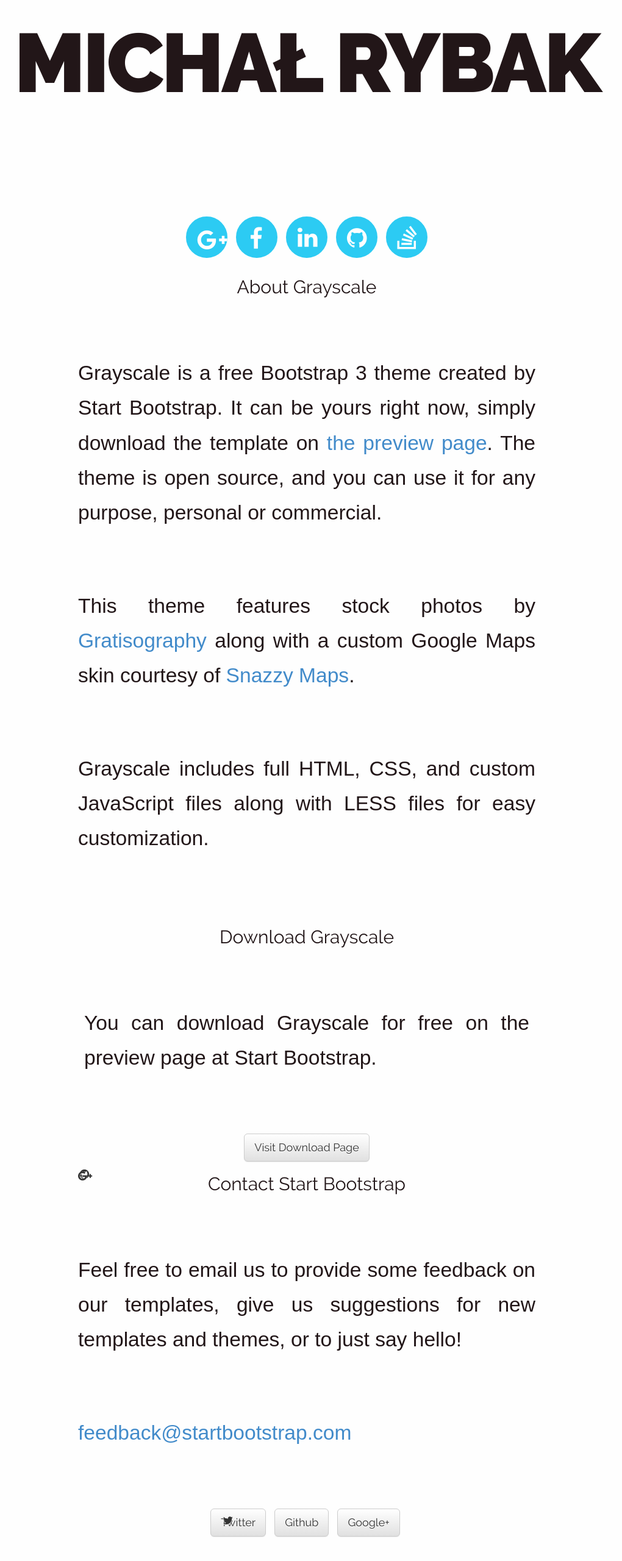
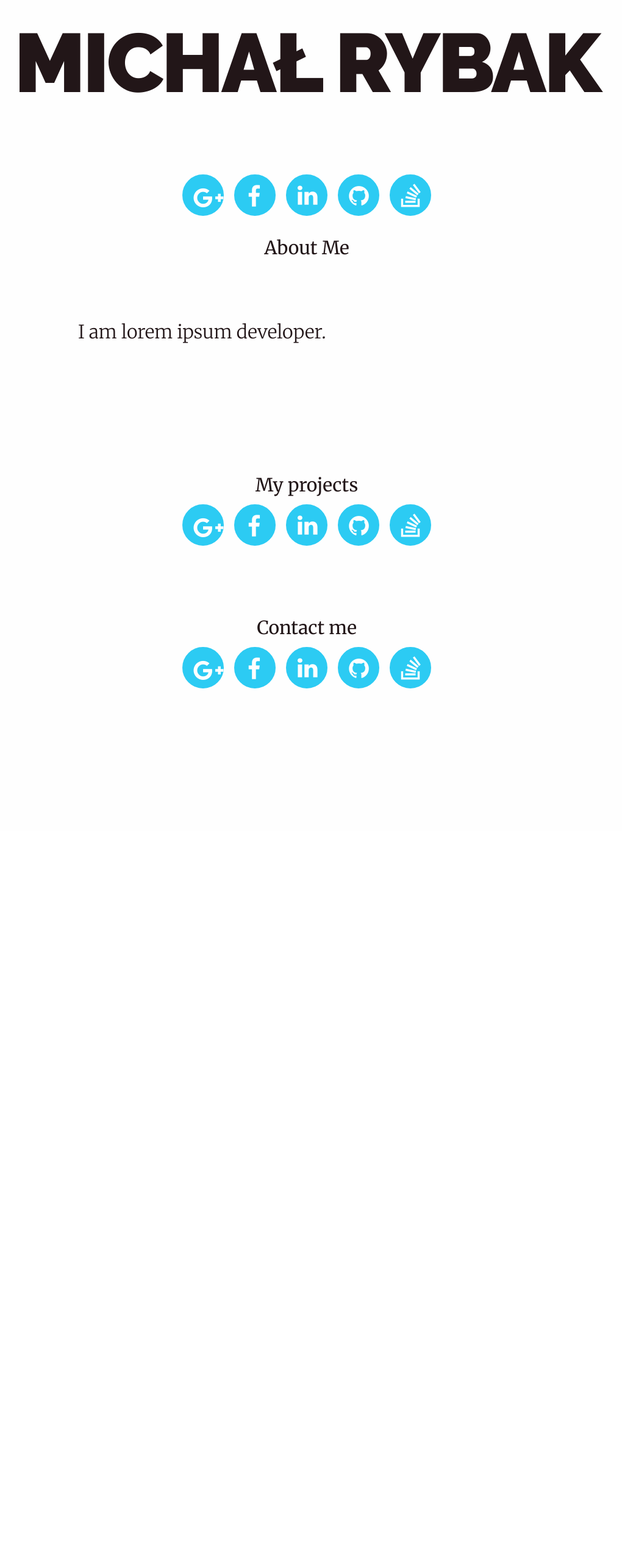
Before and after one commit to mrybak/mrybak.pl, a plain HTML site: page index.html in a window 1280 px wide. Shown: the part 82-2642 px from the top of the page at 61% size, without its empty margins (137-1157 px from the left). After the commit the page ends 1445 px from the top, so only its background shows below. Drawn offline with nearby package versions, Linux system fonts and the light colour scheme.

Commit message:
improved navbar behaviour

```diff
--- a/css/main.css
+++ b/css/main.css
@@ -1,11 +1,16 @@
 html, body {
     height: 100%;
-    font-family: 'Raleway', sans-serif;
     color: #221618;
     font-size: 16px;
 }
 
+body {
+    font-family: 'Merriweather', serif;
+    font-size: 1.9rem;
+}
+
 h1 {
+    font-family: 'Raleway',  sans-serif;
     font-size: 8.5rem;
     letter-spacing: -4px;
     text-transform: uppercase;
@@ -38,8 +43,6 @@ h1 {
 }
 
 p {
-    font-family: 'Merriweather', sans-serif;
-    font-size: 2.1rem;
     font-weight: 300;
     text-align: justify;
     line-height: 1.7;
@@ -139,7 +142,7 @@ i {
     border-bottom: 1px solid rgba(255, 255, 255, .3);
     text-transform: uppercase;
     font-family: 'Raleway', sans-serif;
-    background-color: #000;
+    background-color: #fdfdfd;
     font-weight: 900;
     font-size: 1.2rem;
 }
@@ -198,7 +201,11 @@ i {
 
     .top-nav-collapse {
         padding: 0;
-        background-color: #000;
+        background-color: #2ccbf3;
+    }
+
+    .top-nav-collapse a {
+        color: #fefefe;
     }
 
     .navbar-custom.top-nav-collapse {
--- a/index.html
+++ b/index.html
@@ -11,6 +11,7 @@
     <![endif]-->
     <link rel="stylesheet" href="css/bootstrap.min.css">
     <link rel="stylesheet" href="css/bootstrap-theme.min.css">
+    <link href='http://fonts.googleapis.com/css?family=Merriweather:400,300' rel='stylesheet' type='text/css'>
     <link href="//maxcdn.bootstrapcdn.com/font-awesome/4.2.0/css/font-awesome.min.css" rel="stylesheet">
     <link rel="stylesheet" href="css/fonts.css">
     <link rel="stylesheet" href="css/main.css">
@@ -36,7 +37,7 @@
                         <a class="page-scroll" href="#about">About</a>
                     </li>
                     <li>
-                        <a class="page-scroll" href="#download">Download</a>
+                        <a class="page-scroll" href="#projects">Projects</a>
                     </li>
                     <li>
                         <a class="page-scroll" href="#contact">Contact</a>
@@ -47,10 +48,10 @@
         </div>
         <!-- /.container -->
     </nav>
+
+    <section id="intro">
         <div class="row">
-
             <div class="col-lg-12 text-center v-center">
-
                 <h1 class="font-900">Michał Rybak</h1>
 
                 <!--<p class="lead font-100">
@@ -61,87 +62,70 @@
                      <a href="projects.html">projects</a>
                      <a href="blog.html">blog</a>
                  </p>-->
-
-            <br><br><br>
             </div>
-
         </div>
 
         <div class="row">
-
             <div class="col-lg-12 text-center v-center">
                 <a class="social-link" target="_blank" href="https://plus.google.com/+Micha%C5%82Rybak92"><i
                         class="fa fa-google-plus"></i></a>
                 <a class="social-link" target="_blank" href="https://www.facebook.com/superbybak"><i
                         class="fa fa-facebook"></i></a>
-            <a class="social-link" target="_blank" href="https://www.linkedin.com/pub/micha%C5%82-rybak/41/b2/8a2"><i
+                <a class="social-link" target="_blank"
+                   href="https://www.linkedin.com/pub/micha%C5%82-rybak/41/b2/8a2"><i
                         class="fa fa-linkedin"></i></a>
                 <a class="social-link" target="_blank" href="https://github.com/mrybak"><i class="fa fa-github"></i></a>
-            <a class="social-link" target="_blank" href="http://stackoverflow.com/users/1995170/micha%C5%82-rybak"><i
+                <a class="social-link" target="_blank"
+                   href="http://stackoverflow.com/users/1995170/micha%C5%82-rybak"><i
                         class="fa fa-stack-overflow"></i></a>
             </div>
-
         </div>
+    </section>
 
     <section id="about" class="container content-section text-center">
         <div class="row">
             <div class="col-lg-8 col-lg-offset-2">
-                <h2>About Grayscale</h2>
+                <h2>About Me</h2>
 
-                <p>Grayscale is a free Bootstrap 3 theme created by Start Bootstrap. It can be yours right now, simply
-                    download the template on <a href="http://startbootstrap.com/template-overviews/grayscale/">the
-                        preview page</a>. The theme is open source, and you can use it for any purpose, personal or
-                    commercial.</p>
-
-                <p>This theme features stock photos by <a href="http://gratisography.com/">Gratisography</a> along with
-                    a custom Google Maps skin courtesy of <a href="http://snazzymaps.com/">Snazzy Maps</a>.</p>
-
-                <p>Grayscale includes full HTML, CSS, and custom JavaScript files along with LESS files for easy
-                    customization.</p>
+                <p>I am lorem ipsum developer.</p>
             </div>
         </div>
     </section>
 
-    <!-- Download Section -->
-    <section id="download" class="content-section text-center">
-        <div class="download-section">
-            <div class="container">
-                <div class="col-lg-8 col-lg-offset-2">
-                    <h2>Download Grayscale</h2>
-
-                    <p>You can download Grayscale for free on the preview page at Start Bootstrap.</p>
-                    <a href="http://startbootstrap.com/template-overviews/grayscale/" class="btn btn-default btn-lg">Visit
-                        Download Page</a>
-                </div>
+    <section id="projects" class="content-section text-center">
+       <div class="row">
+            <div class="col-lg-12 text-center v-center">
+                <h2>My projects</h2>
+                <a class="social-link" target="_blank" href="https://plus.google.com/+Micha%C5%82Rybak92"><i
+                        class="fa fa-google-plus"></i></a>
+                <a class="social-link" target="_blank" href="https://www.facebook.com/superbybak"><i
+                        class="fa fa-facebook"></i></a>
+                <a class="social-link" target="_blank"
+                   href="https://www.linkedin.com/pub/micha%C5%82-rybak/41/b2/8a2"><i
+                        class="fa fa-linkedin"></i></a>
+                <a class="social-link" target="_blank" href="https://github.com/mrybak"><i class="fa fa-github"></i></a>
+                <a class="social-link" target="_blank"
+                   href="http://stackoverflow.com/users/1995170/micha%C5%82-rybak"><i
+                        class="fa fa-stack-overflow"></i></a>
             </div>
         </div>
     </section>
 
-    <!-- Contact Section -->
     <section id="contact" class="container content-section text-center">
       <div class="row">
-            <div class="col-lg-8 col-lg-offset-2">
-                <h2>Contact Start Bootstrap</h2>
-
-                <p>Feel free to email us to provide some feedback on our templates, give us suggestions for new
-                    templates and themes, or to just say hello!</p>
-
-                <p><a href="mailto:feedback@startbootstrap.com">feedback@startbootstrap.com</a>
-                </p>
-                <ul class="list-inline banner-social-buttons">
-                    <li>
-                        <a href="https://twitter.com/SBootstrap" class="btn btn-default btn-lg"><i
-                                class="fa fa-twitter fa-fw"></i> <span class="network-name">Twitter</span></a>
-                    </li>
-                    <li>
-                        <a href="https://github.com/IronSummitMedia/startbootstrap" class="btn btn-default btn-lg"><i
-                                class="fa fa-github fa-fw"></i> <span class="network-name">Github</span></a>
-                    </li>
-                    <li>
-                        <a href="https://plus.google.com/+Startbootstrap/posts" class="btn btn-default btn-lg"><i
-                                class="fa fa-google-plus fa-fw"></i> <span class="network-name">Google+</span></a>
-                    </li>
-                </ul>
+            <div class="col-lg-12 text-center v-center">
+                <h2>Contact me</h2>
+                <a class="social-link" target="_blank" href="https://plus.google.com/+Micha%C5%82Rybak92"><i
+                        class="fa fa-google-plus"></i></a>
+                <a class="social-link" target="_blank" href="https://www.facebook.com/superbybak"><i
+                        class="fa fa-facebook"></i></a>
+                <a class="social-link" target="_blank"
+                   href="https://www.linkedin.com/pub/micha%C5%82-rybak/41/b2/8a2"><i
+                        class="fa fa-linkedin"></i></a>
+                <a class="social-link" target="_blank" href="https://github.com/mrybak"><i class="fa fa-github"></i></a>
+                <a class="social-link" target="_blank"
+                   href="http://stackoverflow.com/users/1995170/micha%C5%82-rybak"><i
+                        class="fa fa-stack-overflow"></i></a>
             </div>
         </div>
     </section>
--- a/js/main.js
+++ b/js/main.js
@@ -4,23 +4,24 @@ $(function () {
 
 // jQuery to collapse the navbar on scroll
 $(window).scroll(function () {
-    if ($(".navbar").offset().top > 50) {
-        $(".navbar-fixed-top").addClass("top-nav-collapse");
+    var $navbar = $(".navbar-fixed-top");
+    var $home_link = $("#home-link");
+    var $is_scrolled = $(".navbar").offset().top > 50;
+    if ($is_scrolled) {
+        $navbar.addClass("top-nav-collapse");
     } else {
-        $(".navbar-fixed-top").removeClass("top-nav-collapse");
+        $navbar.removeClass("top-nav-collapse");
     }
+    $home_link.toggleClass("hidden", !$is_scrolled);
 });
 
 // jQuery for page scrolling feature - requires jQuery Easing plugin
 $(function () {
     $('a.page-scroll').bind('click', function (event) {
         var $anchor = $(this);
-        var $home_link = $("#home-link");
         $('html, body').stop().animate({
             scrollTop: $($anchor.attr('href')).offset().top
-        }, 1500, 'easeInOutExpo', function () {
-            $home_link.toggleClass("hidden", $anchor.hasClass("home-scroll"));
-        });
+        }, 1500, 'easeInOutExpo');
         event.preventDefault();
     });
 });
```
Also changed, not shown: blog-entry.html (+1 -16 lines). Lines whose indentation alone changed are shown as unchanged.
